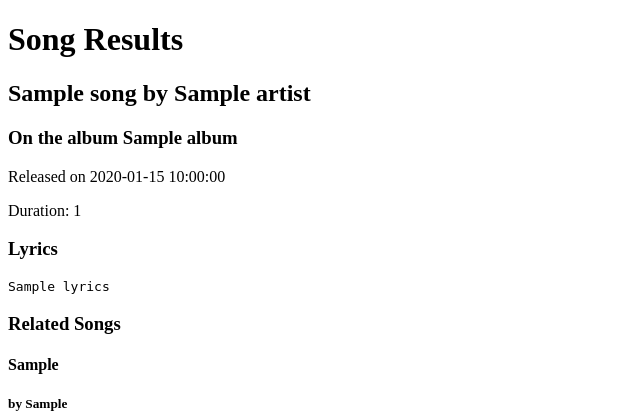
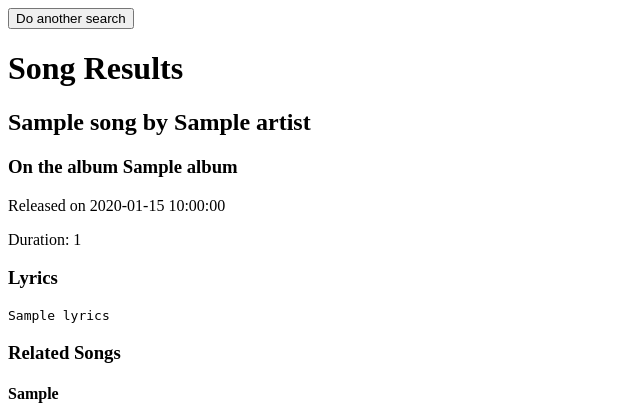
Before and after one commit to gtoutin/song-a-tiel, a Flask app: template SongaTiel/templates/song.html in a window 1280 px wide. Shown: the top 420 px of the page, without its empty margins (0-640 px from the left). Run offline with Flask 2, Linux system fonts and the light colour scheme; the template is opened without the code that fills it: most values are stand-ins (such as "Sample title", 1, 10 or a date in 2020); parts of the project's set-up code (start-up, migrations or seed data) failed here and were passed over.

Commit message:
Back buttons work now

```diff
--- a/SongaTiel/templates/album.html
+++ b/SongaTiel/templates/album.html
@@ -16,6 +16,9 @@
         <!--[if lt IE 7]>
             <p class="browsehappy">You are using an <strong>outdated</strong> browser. Please <a href="#">upgrade your browser</a> to improve your experience.</p>
         <![endif]-->
+        <form action="/">
+            <button>Do another search</button>
+        </form>
         <h1>Album Results</h1>
         <div>
             <h2>{{album}} by {{artist}}</h2>
--- a/SongaTiel/templates/artist.html
+++ b/SongaTiel/templates/artist.html
@@ -16,6 +16,9 @@
         <!--[if lt IE 7]>
             <p class="browsehappy">You are using an <strong>outdated</strong> browser. Please <a href="#">upgrade your browser</a> to improve your experience.</p>
         <![endif]-->
+        <form action="/">
+            <button>Do another search</button>
+        </form>
         <h1>Artist Results</h1>
         <div>
             <h2>{{artist}}</h2>
--- a/SongaTiel/templates/index.html
+++ b/SongaTiel/templates/index.html
@@ -19,7 +19,7 @@
         <h1>Song-A-Tiel</h1>
         <h3>Find your music!</h3>
 
-        <form action="http://localhost:5000/results/" method="get">
+        <form action="/results/" method="get">
             <div>
                 <label for="song">Song</label>
                 <input name="song" id="song">
@@ -34,6 +34,7 @@
             </div>
             <div>
                 <button>Search!</button>
+                <button type="reset">Clear</button>
             </div>
         </form>
 
--- a/SongaTiel/templates/song.html
+++ b/SongaTiel/templates/song.html
@@ -16,6 +16,9 @@
         <!--[if lt IE 7]>
             <p class="browsehappy">You are using an <strong>outdated</strong> browser. Please <a href="#">upgrade your browser</a> to improve your experience.</p>
         <![endif]-->
+        <form action="/">
+            <button>Do another search</button>
+        </form>
         <h1>Song Results</h1>
         <div>
             <h2>{{song}} by {{artist}}</h2>
@@ -32,7 +35,6 @@
             {% for rel_song, rel_artists in related_songs.items() %}
                 <h4>{{rel_song}}</h4>
                 <h5>by {{ rel_artists|join(' and ') }}</h5>
-
             {% endfor %}
         </div>
         <script src="" async defer></script>
```
